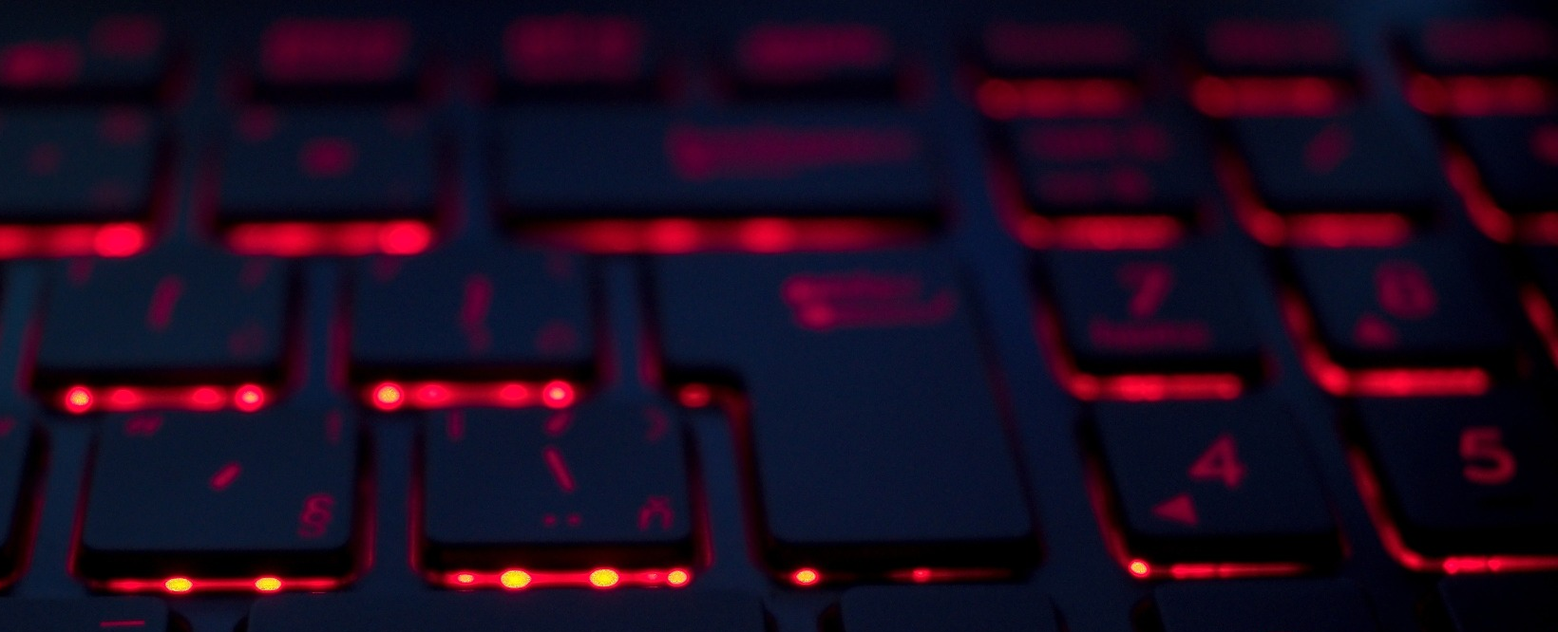
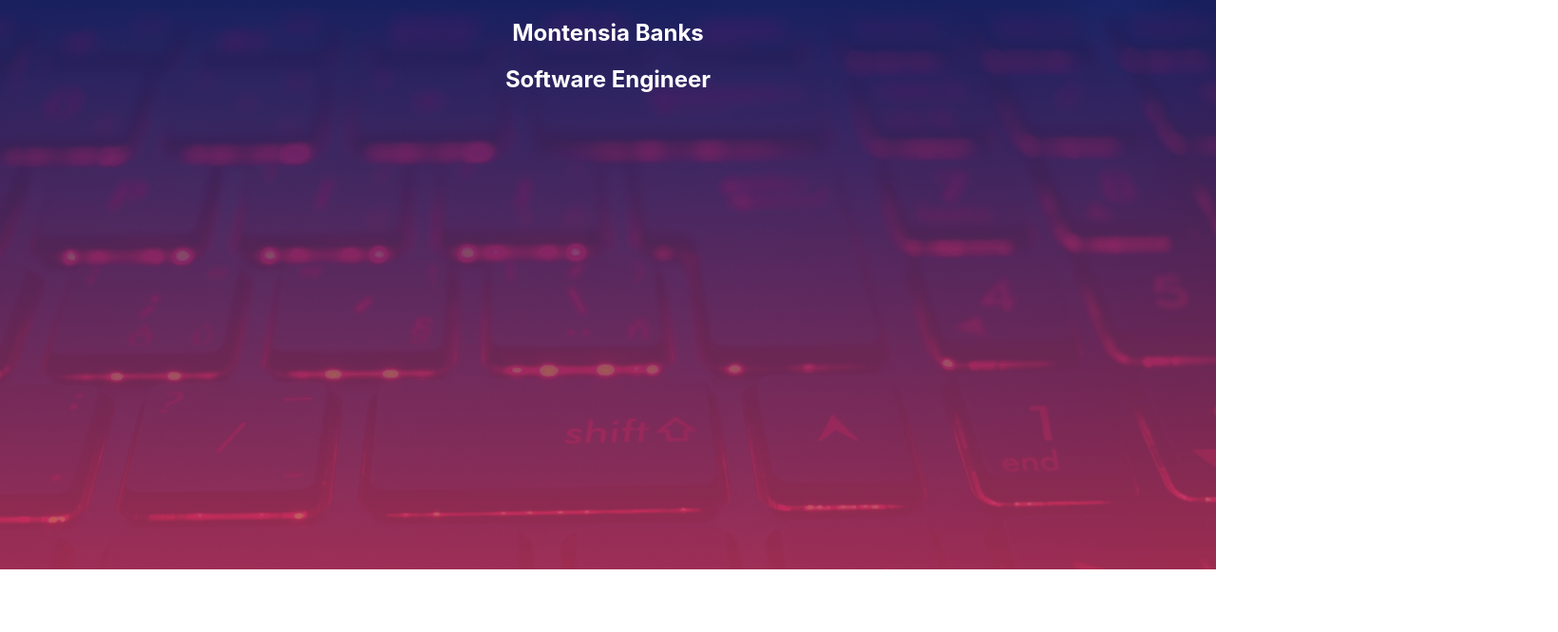
Before and after one commit to Monty7/portfolio_v2, a React (Create React App) app in the folder portfolio_v2/: page / in a window 1280 px wide. Shown: the top 666 px of the page at 95% size, 1640 px wide, since content can reach past the window. Built offline with nearby package versions, Linux system fonts and the light colour scheme.

Commit message:
Added adjustments to background header image

```diff
--- a/portfolio_v2/src/App.css
+++ b/portfolio_v2/src/App.css
@@ -8,16 +8,37 @@
     animation: App-logo-spin infinite 20s linear;
   }
 } */
+.App-header {
 
-.App-header {
+}
+
+header {
+  height: 600px;
+  width: 100vw;
+  overflow: hidden;
+  background: #C33764;  /* fallback colour. Make sure this is just one solid colour. */
+
+  background: -webkit-linear-gradient(rgba(29, 38, 113, 0.8), rgba(195, 55, 100, 0.8)), url("./img/keyboard_2000x1125.jpg");
+  background: linear-gradient(rgba(29, 38, 113, 0.8), rgba(195, 55, 100, 0.8)), url("./img/keyboard_2000x1125.jpg"); /* The least supported option. */
+  -webkit-background-size: cover;
+  -moz-background-size: cover;
+  -o-background-size: cover;
+  background-size: cover;
+  color: white;
+}
+.Header-bkgd {
+  /*object-fit: cover;
+  opacity: 0.4;
   background-image: url('./img/keyboard_2000x1125.jpg');
   background-color: #282c34;
-  min-height: 100vh;
+  min-height: 30vh;
+
+  font-size: calc(10px + 2vmin);*/
+
   display: flex;
   flex-direction: column;
   align-items: center;
   justify-content: center;
-  font-size: calc(10px + 2vmin);
   color: white;
 }
 
--- a/portfolio_v2/src/App.js
+++ b/portfolio_v2/src/App.js
@@ -1,14 +1,17 @@
 import React from 'react';
-import logo from './logo.svg';
 import keyboard from './img/keyboard_2000x1125.jpg';
 import './App.css';
 
 function App() {
   return (
     <div className="App">
-      <header className="App-header">
-        <img src={keyboard} className="App-logo" alt="logo" />
-      </header>
+      <section>
+        <header className="App-header">
+          <h1>Montensia Banks</h1>
+          <h2>Software Engineer</h2>
+
+        </header>
+      </section>
     </div>
   );
 }
```
Also changed, not shown: portfolio_v2/src/img/keyboard_2000x1125_BW.png (added).
